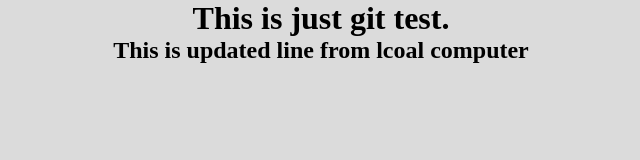
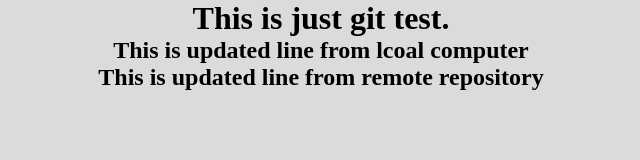
Before and after one commit to ismailciucse/git-test, a plain HTML site: page index.html in a window 1280 px wide. Shown: the whole page, without its empty margins (319-959 px from the left). Drawn offline with Linux system fonts and the light colour scheme.

Commit message:
update from remote repository

```diff
--- a/index.html
+++ b/index.html
@@ -10,6 +10,7 @@
 <body>
     <h1>This is just git test.</h1>
     <h2>This is updated line from lcoal computer</h2>
+    <h2>This is updated line from remote repository</h2>
 
 </body>
 </html>
```
